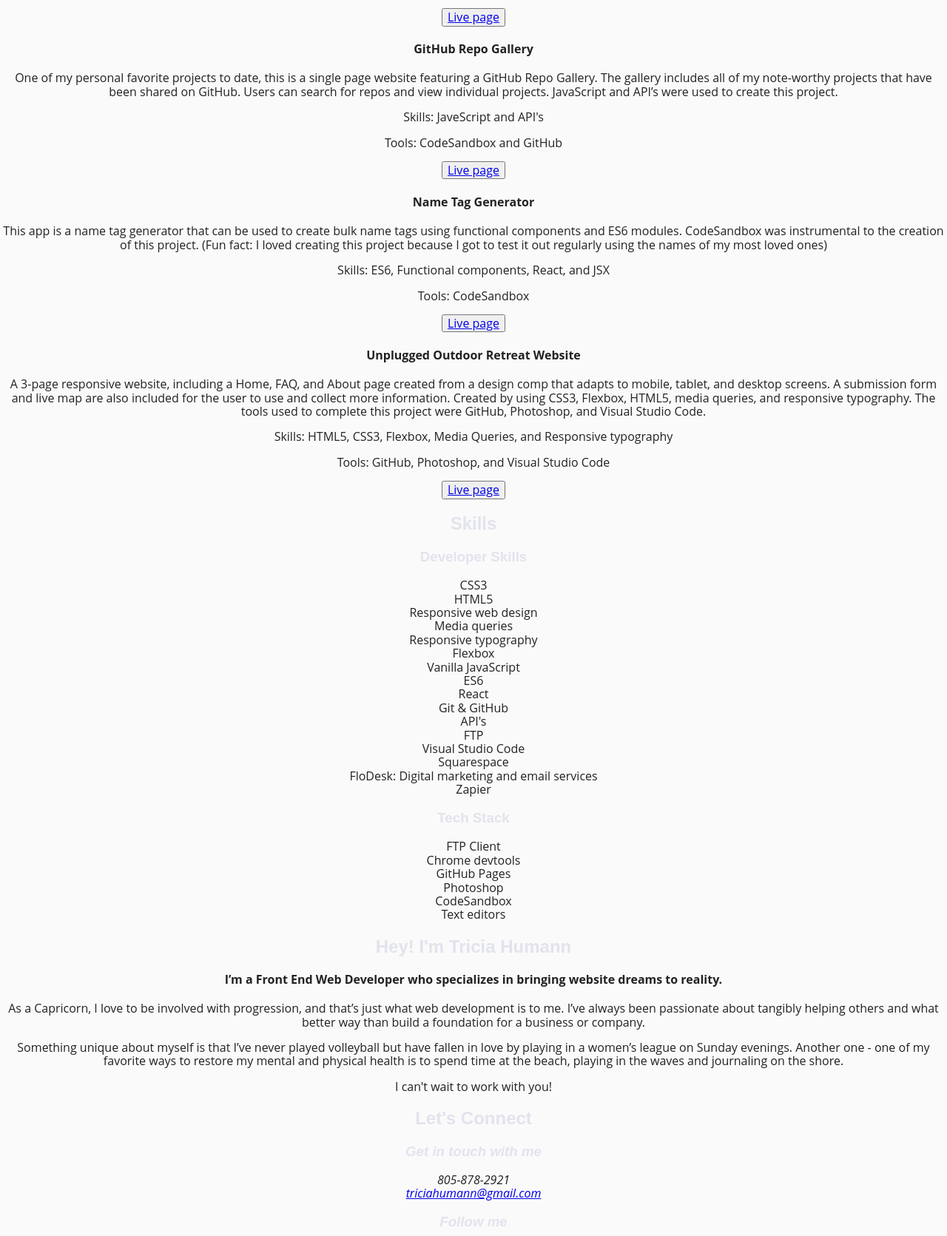
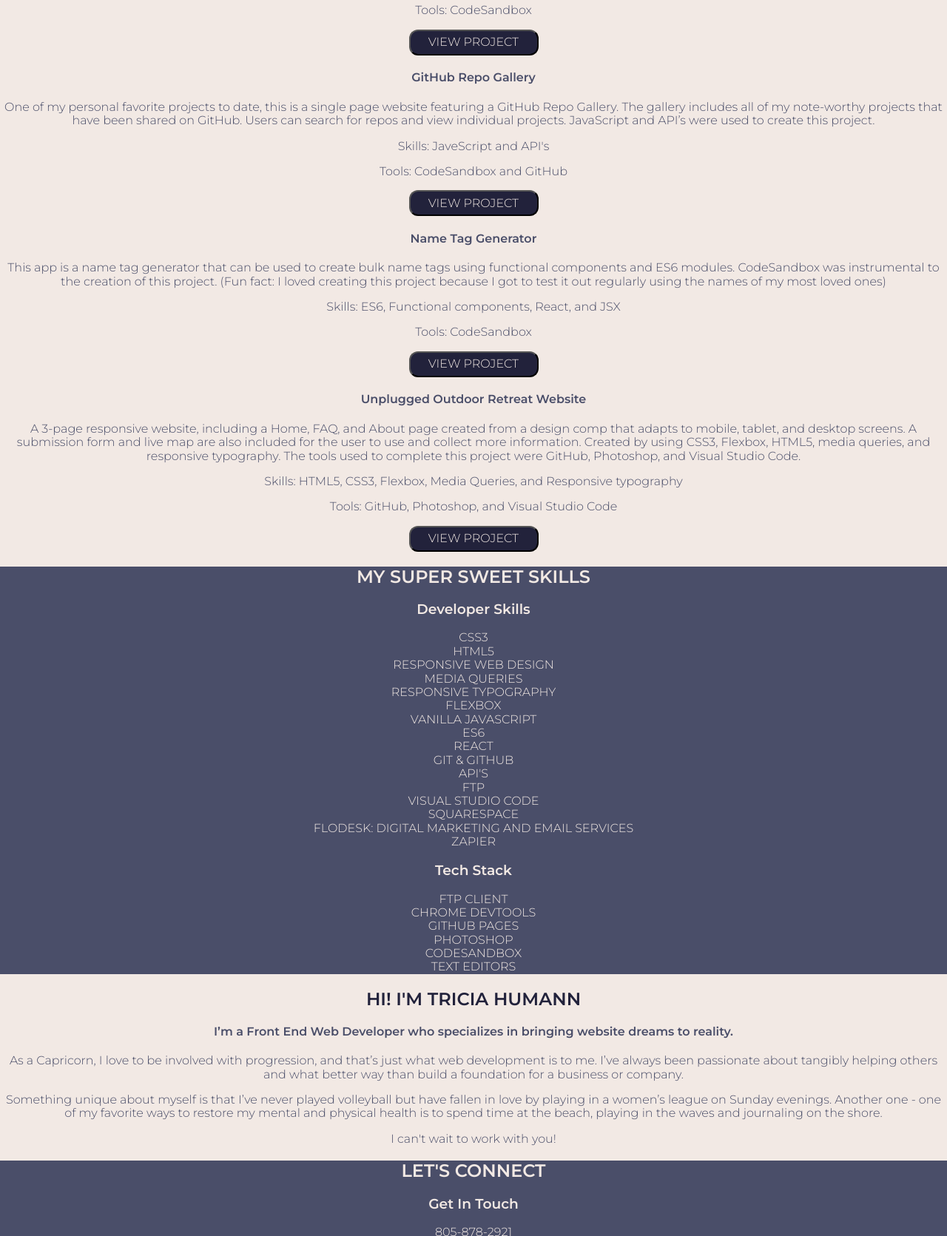
Before and after one commit to triciahumann/portfolio, a website built with Parcel: page index.html in a window 1280 px wide. Shown: the part 596-2267 px from the top of the page at 74% size. Built offline with nearby package versions, Linux system fonts and the light colour scheme; a web font is replaced by a local one.

Commit message:
Added color theme and fonts to main.css

```diff
--- a/css/main.css
+++ b/css/main.css
@@ -88,8 +88,8 @@ textarea {
    ========================================================================== */
 
 /* FONT INFO
-font-family: 'Open Sans', sans-serif;
-font-family: 'Poppins', sans-serif;
+font-family: 'Lora', serif;
+font-family: 'Montserrat', sans-serif;
 */
 
 /********** MOBILE FIRST **********/
@@ -97,39 +97,48 @@ font-family: 'Poppins', sans-serif;
 /*** General styles ***/
 
 html {
-  background: #fafafa;
+  background: #f2e9e4;
   font-size: 16px;
 }
 
 body {
-  font-family:'Open Sans', sans-serif;
+  font-family:'Montserrat', sans-serif;
   font-size: 1em;
+  background-color: #f2e9e4;
 }
 
 .container {
   width: 100%;
-  display: flex;
-  flex-flow: row wrap;
 }
 
 h1 {
-  color: #e2e3ed;
-  font-family: 'Poppins', sans-serif;
+  font-family: 'Lora', serif;
   font-size: 2.25em;
 }
 
+
+
 h2,
 h3 {
-  color: #e2e3ed;
-  font-family: 'Poppins', sans-serif
+  font-family: 'Montserrat', sans-serif;
+  text-transform: uppercase;
 }
+
+h3 {
+  text-transform: capitalize;
+}
+
 
 ul {
   list-style-type: none;
   padding: 0;
 }
 
-    /* Header styles */
+.boxed,
+a {
+  text-transform: uppercase;
+  text-decoration: none;
+}
 
 .content-wrapper {
   width: 100%;
@@ -137,6 +146,12 @@ ul {
   align-items: center;
   text-align: center;
   flex-flow: row wrap;
+}
+    /* Header styles */
+
+header  {
+  background-color: #4a4e69;
+  color: #f2e9e4;
 }
 
     /* Navigation styles */
@@ -159,9 +174,64 @@ nav ul {
 
 nav ul li a {
   text-decoration: none;
+  color: #f2e9e4;
 }
 
+    /* Project section styles */
+#projects {
+  background-color: #f2e9e4;
+  color: #4a4e69;
+}
+
+#projects h2 {
+  color: #22223b;
+}
+
+.project-button {
+  background-color: #22223b;
+  border-radius: 12px;
+  width: 175px;
+  height: 35px;
+  transition-duration: 0.4s;
+}
+
+.project-button:hover {
+  background-color: #c9a9a7;
+}
+
+.project-button a {
+  color: #f2e9e4;
+}
+
+    /* Skills section styles */
+#skills {
+  background-color: #4a4e69;
+  color: #f2e9e4
+}
+
+    /* About me section styles */
+#about-me {
+  color: #4a4e69;
+}
+
+#about-me h2 {
+  color: #22223b;
+}
     /* Contact section styles */
+#contact {
+  background-color: #4a4e69;
+  color: #f2e9e4;
+}
+
+address {
+  font-style: normal;
+}
+
+.hire-me p a {
+  color: #f2e9e4;
+  text-transform: lowercase;
+}
+
 .social-icons {
   display: flex;
   justify-content: center;
@@ -174,6 +244,14 @@ nav ul li a {
   width: 25%;
 }
 
+i {
+  color: #f2e9e4;
+}
+
+    /* Footer styles */
+footer {
+  color: #22223b;
+}
 
 
 /* ==========================================================================
--- a/index.html
+++ b/index.html
@@ -16,6 +16,9 @@
   <link rel="apple-touch-icon" href="icon.png">
   <!-- Place favicon.ico in the root directory -->
 
+  <link rel="preconnect" href="https://fonts.googleapis.com">
+  <link rel="preconnect" href="https://fonts.gstatic.com" crossorigin>
+  <link href="https://fonts.googleapis.com/css2?family=Aboreto&family=Lora&family=Montserrat:wght@300;600&display=swap" rel="stylesheet">
   <link rel="stylesheet" href="css/normalize.css">
   <link rel="stylesheet" href="css/main.css">
   <script src="https://kit.fontawesome.com/9eebef31f5.js" crossorigin="anonymous"></script>
@@ -45,7 +48,10 @@
           </ul>
         </nav>
         <div class="header-divider">
-          <h1>Hi there! I'm Tricia Humann : )</h1>
+          <h1>Oh hey there!
+            <br>
+            I'm Tricia Humann : )
+          </h1>
           <h3>I’m a Front End Web Developer who specializes in bringing website dreams to reality.</h3>
         </div>
       </div>
@@ -72,7 +78,7 @@
                 </p>
               <p><span class="bold">Tools:</span> CodeSandbox and GitHub</p>
               <button class="project-button">
-                <a href="https://triciahumann.github.io/guess-the-word/" target="_BLANK">Live page</a>
+                <a href="https://triciahumann.github.io/guess-the-word/" target="_BLANK">View project</a>
               </button>
               <!-- url: https://triciahumann.github.io/guess-the-word/ -->
           </section>
@@ -90,7 +96,7 @@
                 </p>
               <p><span class="bold">Tools:</span> CodeSandbox</p>
               <button class="project-button">
-                <a href="https://27loz5.csb.app/" target="_BLANK">Live page</a>
+                <a href="https://27loz5.csb.app/" target="_BLANK">View project</a>
               </button>
               <!-- url: https://27loz5.csb.app/ -->
           </section>
@@ -103,7 +109,7 @@
               <p><span class="bold">Skills:</span> JaveScript and API's</p>
               <p><span class="bold">Tools:</span> CodeSandbox and GitHub</p>
               <button class="project-button">
-                <a href="https://triciahumann.github.io/github-repo-gallery/" target="_BLANK">Live page</a>
+                <a href="https://triciahumann.github.io/github-repo-gallery/" target="_BLANK">View project</a>
               </button>
               <!-- https://triciahumann.github.io/github-repo-gallery/ -->
           </section>
@@ -121,7 +127,7 @@
                 </p>
               <p><span class="bold">Tools:</span> CodeSandbox</p>
               <button class="project-button">
-                <a href="#" target="_BLANK">Live page</a>
+                <a href="#" target="_BLANK">View project</a>
               </button>
               <!-- ** NEED TO ADD LINK ** -->
           </section>
@@ -147,7 +153,7 @@
                 and Visual Studio Code
                 </p>
               <button class="project-button">
-                <a href="https://triciahumann.github.io/unplugged-retreat/" target="_BLANK">Live page</a>
+                <a href="https://triciahumann.github.io/unplugged-retreat/" target="_BLANK">View project</a>
               </button>
               <!-- url: https://triciahumann.github.io/unplugged-retreat/ -->
           </section>
@@ -160,7 +166,7 @@
     <section id="skills">
       <div class="content-wrapper">
         <div class="skills-content">
-          <h2>Skills</h2>
+          <h2>My Super Sweet Skills</h2>
           <h3>Developer Skills</h3>
             <section class="skills-details">
               <ul class="skills-list">
@@ -184,7 +190,7 @@
             </section>
         </div>
       </div>
-    </section>
+
 
     <!-- Tools section -->
     <section class="tools">
@@ -204,12 +210,13 @@
         </div>
       </div>
     </section>
+  </section>
 
     <!-------------- ABOUT ME -------------->
     <section id="about-me">
       <div class="content-wrapper">
         <div class="about-me-content">
-          <h2>Hey! I'm Tricia Humann</h2>
+          <h2>Hi! I'm Tricia Humann</h2>
             <h4>I’m a Front End Web Developer who specializes in bringing website dreams to reality.
             </h4>
             <p>As a Capricorn, I love to be involved with progression, and that’s just what web development is to me. I’ve always been passionate about tangibly helping others and what better way than build a foundation for a business or company.
@@ -230,7 +237,7 @@
           <!-- Get in touch section -->
           <div class="contact-content">
             <div class="hire-me">
-              <h3>Get in touch with me</h3>
+              <h3>Get in touch</h3>
                 <p>
                   805-878-2921
                 <br>
```
Also changed, not shown: img/color-scheme.png (added).
